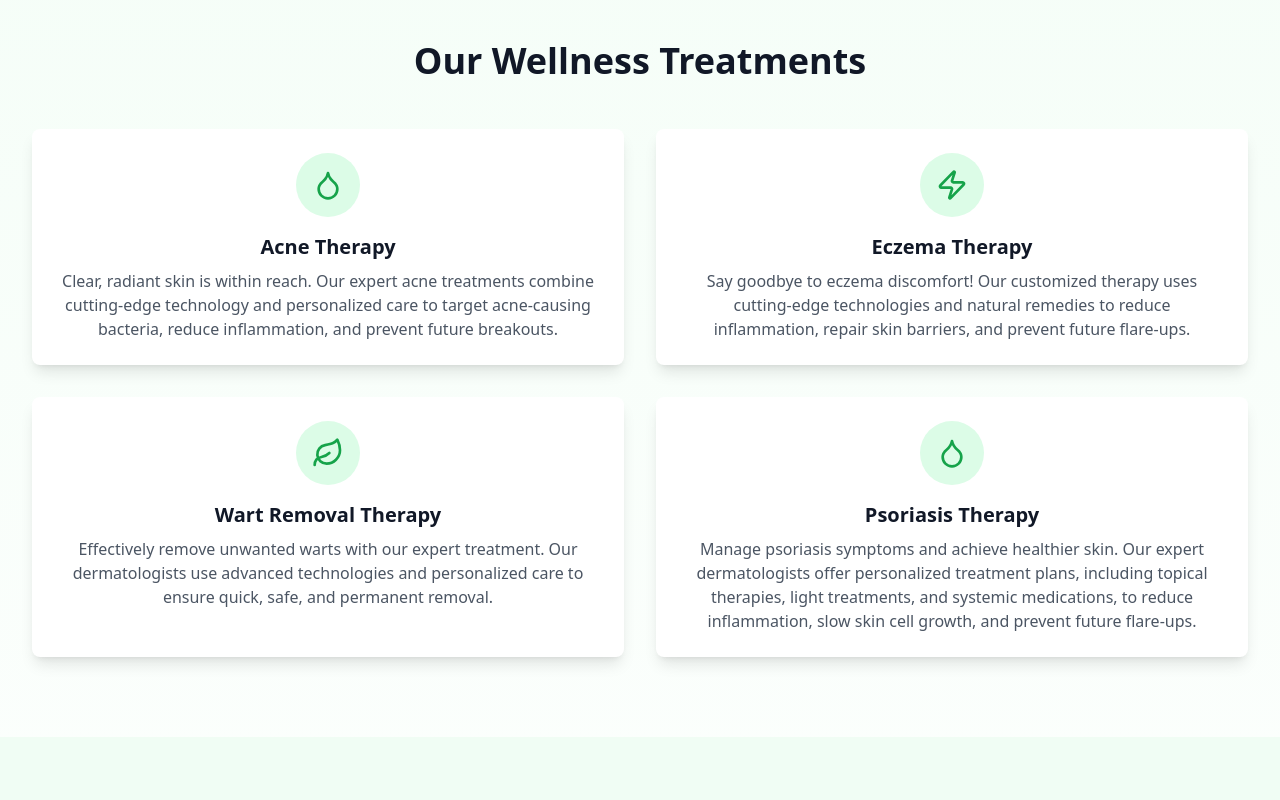
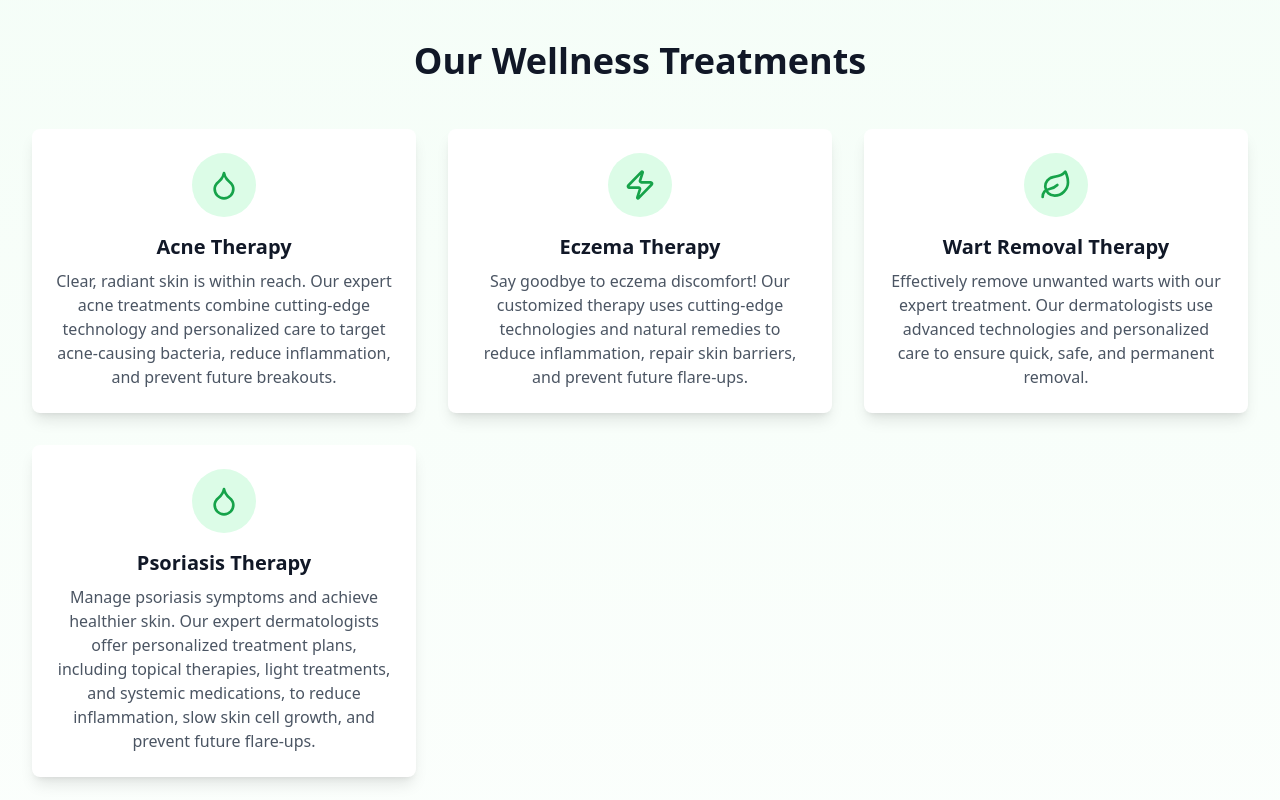
Before and after one commit to amartey-tricky/luxe, a Next.js app: page /treatments/wellness in a window 1280 px wide. Shown: the part 840-1640 px from the top of the page. Built offline with nearby package versions, Linux system fonts and the light colour scheme.

Commit message:
Update page.tsx

```diff
--- a/app/treatments/wellness/page.tsx
+++ b/app/treatments/wellness/page.tsx
@@ -86,7 +86,7 @@ function TreatmentsSection() {
     <section id="treatments" className="py-20">
       <div className="container mx-auto px-4 sm:px-6 lg:px-8">
         <h2 className="text-4xl font-bold text-center text-gray-900 mb-12">Our Wellness Treatments</h2>
-        <div className="grid grid-cols-1 md:grid-cols-2 gap-8">
+        <div className="grid grid-cols-1 md:grid-cols-3 gap-8">
           {treatments.map((treatment, index) => (
             <TreatmentCard key={index} treatment={treatment} index={index} />
           ))}
```
